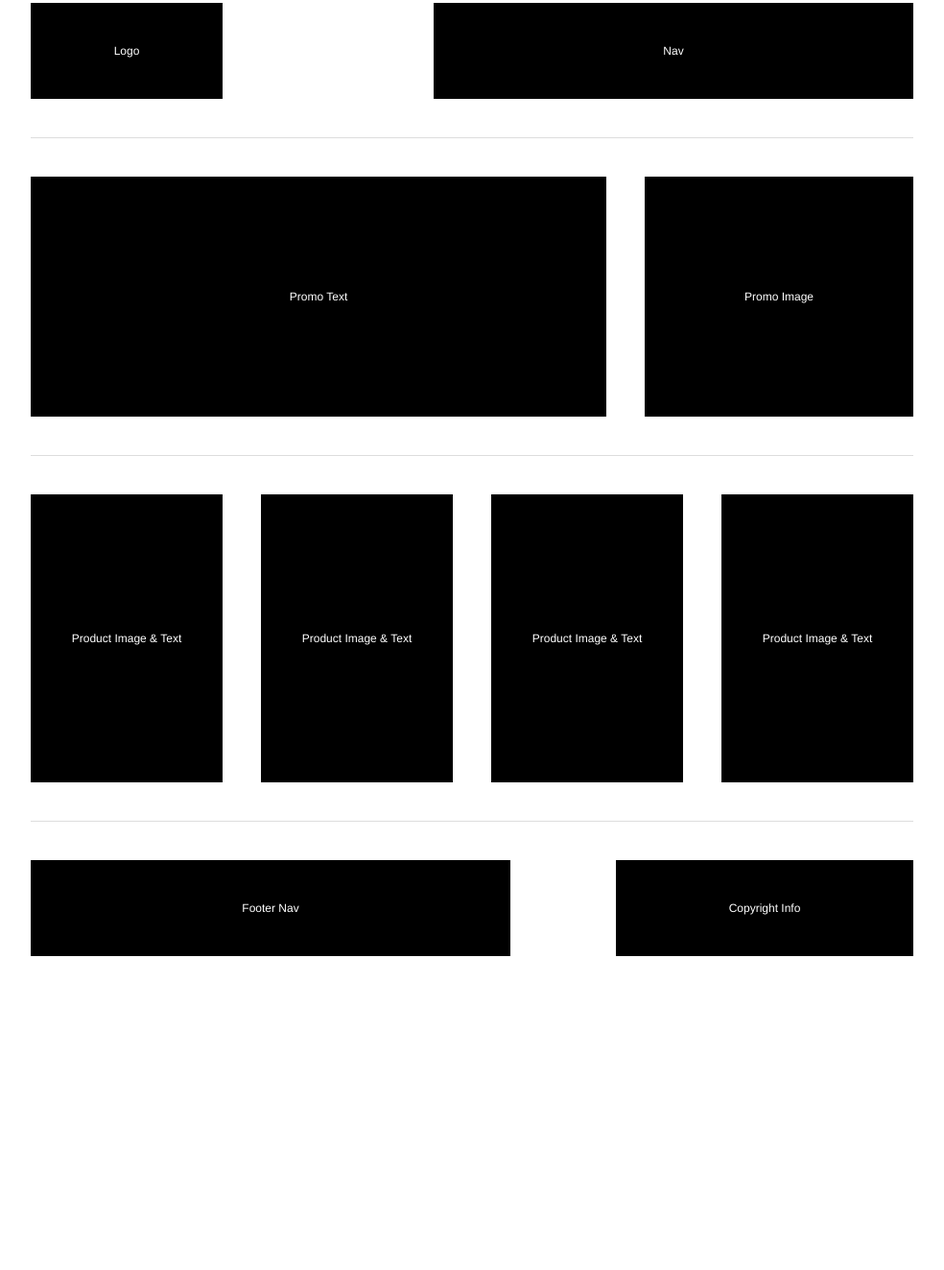
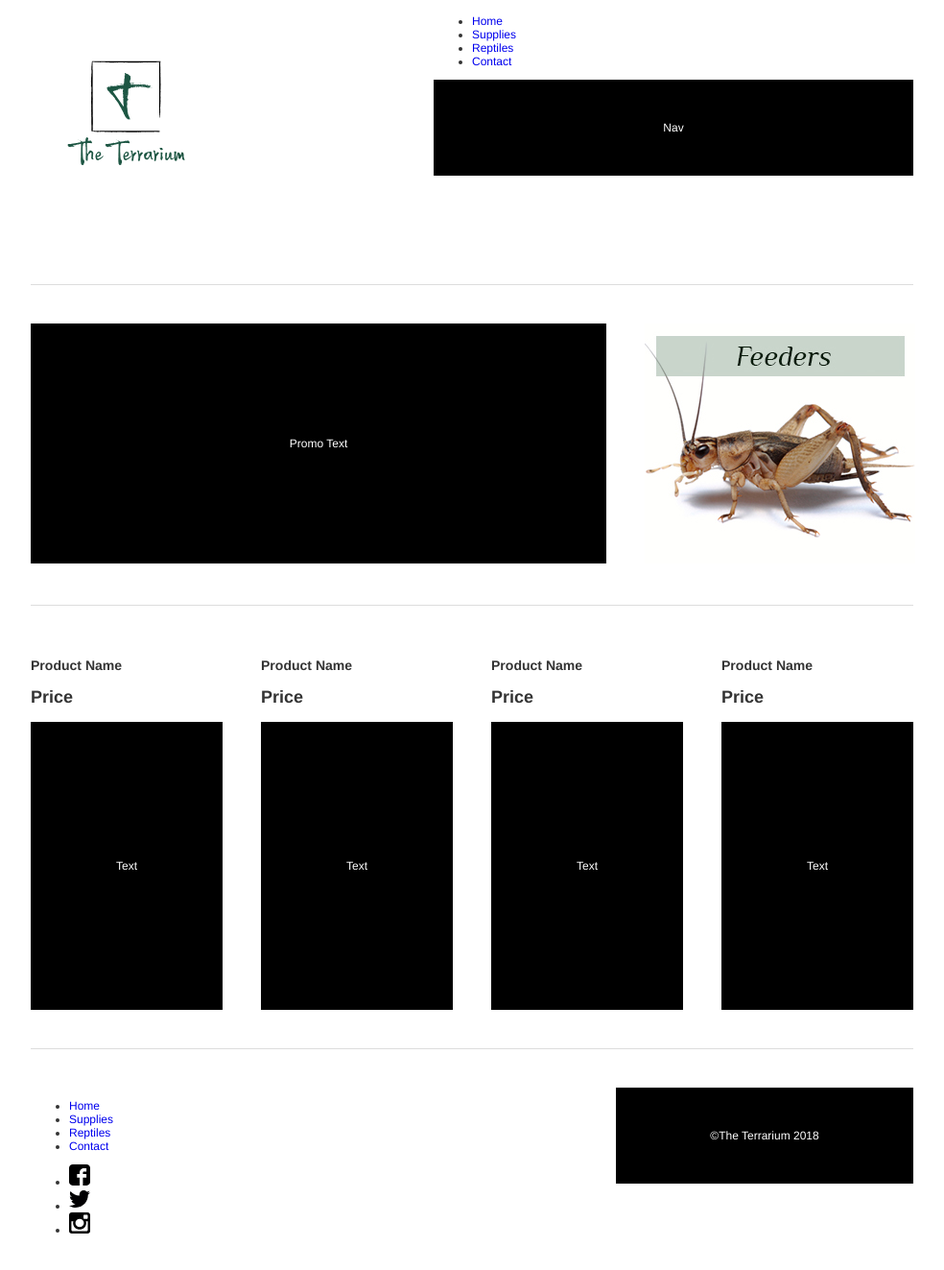
Before and after one commit to rharper3/Harper_R_Mastroianni_L_Final, a plain HTML site: page supplies.html in a window 1280 px wide. Shown: the part 57-1380 px from the top of the page at 96% size, without its empty margins (148-1132 px from the left). Before the commit the page ends 1093 px from the top, so only its background shows below. Drawn offline with Linux system fonts and the light colour scheme.

Commit message:
updated supplies page

```diff
--- a/supplies.html
+++ b/supplies.html
@@ -2,31 +2,87 @@
 <html lang="en">
 <head>
 <meta charset="UTF-8">
-<title>Web Page</title>
+<title>Supplies</title>
 <link href="css/main.css" rel="stylesheet" type="text/css" media="screen">
 </head>
 <body>
 	<section id="topBar"></section><!--end topBar-->
 	<div id="siteContainer">
     	<header id="mainHeader">
-        	<div id="logo"><p>Logo</p></div><!--end logo-->
-            <nav id="mainNav"><p>Nav</p></nav><!--end mainNav-->
+        	<div id="logo">
+           <img src="images/haprer_rylee_mastroinni_lucas_logoexpanded.svg">
+            </div><!--end logo-->
+            <nav id="mainNav">
+                <h1 class="hidden">Main Navigation</h1>
+                <ul>
+                    <li><a href="index.html">Home</a></li>
+                    <li><a href="supplies.html">Supplies</a></li>
+                    <li><a href="reptiles.html">Reptiles</a></li>
+                    <li><a href="contact.html">Contact</a></li>
+                </ul>
+                <p>Nav</p>
+            </nav><!--end mainNav-->
         </header><!--end mainHeader-->
         <section id="promo">
         	<div id="promoText"><p>Promo Text</p></div><!--end promoText-->
-        	<div id="promoImage"><p>Promo Image</p></div><!--end promoImage-->
+        	<div id="promoImage">
+                <img src="images/feeders.jpg">
+                <p></p>
+            </div><!--end promoImage-->
         </section><!--end promo-->
         <section id="productInfo">
-        	<section class="productDesc"><p>Product Image &amp; Text</p></section><!--end productDesc1-->
-            <section class="productDesc"><p>Product Image &amp; Text</p></section><!--end productDesc2-->
-            <section class="productDesc"><p>Product Image &amp; Text</p></section><!--end productDesc3-->
-            <section class="productDesc"><p>Product Image &amp; Text</p></section><!--end productDesc4-->
+        	<section class="productDesc">
+                <h1>Product Name</h1>
+                <h2>Price</h2>
+                <p>Text</p>
+            </section><!--end productDesc1-->
+            <section class="productDesc">
+                <h1>Product Name</h1>
+                <h2>Price</h2>
+                <p>Text</p>
+            </section><!--end productDesc2-->
+            <section class="productDesc">
+                <h1>Product Name</h1>
+                <h2>Price</h2>
+                <p>Text</p>
+            </section><!--end productDesc3-->
+            <section class="productDesc">
+                <h1>Product Name</h1>
+                <h2>Price</h2>
+                <p>Text</p>
+            </section><!--end productDesc4-->
         </section><!--end productInfo-->
-        <footer id="mainFooter">
-        	<div id="footerNav"><p>Footer Nav</p></div><!--end FooterNav-->
-            <div id="copyRight"><p>Copyright Info</p></div><!--end Copyright-->
+
+<footer id="mainFooter">
+            <div id="footerNav">
+                <nav class="FooterNav">
+                    <h3 class="hidden">Footer Navigation</h3>
+                <ul>
+                    <li><a href="index.html">Home</a></li>
+                    <li><a href="supplies.html">Supplies</a></li>
+                    <li><a href="reptiles.html">Reptiles</a></li>
+                    <li><a href="contact.html">Contact</a></li>
+                </ul>
+            </nav>
+            <section class="socialMedia">
+                <ul>
+            <li id="facebook">
+                <a href="http://www.facebook.com"><img src="images/facebook-logo.svg" height="22" width="22" alt="Facebook Logo"></a>
+            </li>
+            <li id="twitter">
+                <a href="http://www.twitter.com"><img src="images/twitter-logo-silhouette.svg" height="22" width="22" alt="Twitter Logo"></a>
+            </li>
+            <li id="instagram">
+                <a href="http://www.instagram.com"><img src="images/instagram-social-network-logo-of-photo-camera.svg" height="22" width="22" alt="Instagram Logo"></a>
+        </ul>
+        </section>
+            </div><!--end FooterNav-->
+            <div id="copyRight">
+                <p>©The Terrarium 2018</p>
+            </div><!--end Copyright-->
         </footer><!--end mainFooter-->
     </div><!--end siteContainer-->
-<script src="js/main.js"></script>
+
+    <script src="js/main.js"></script>
 </body>
 </html>
```
